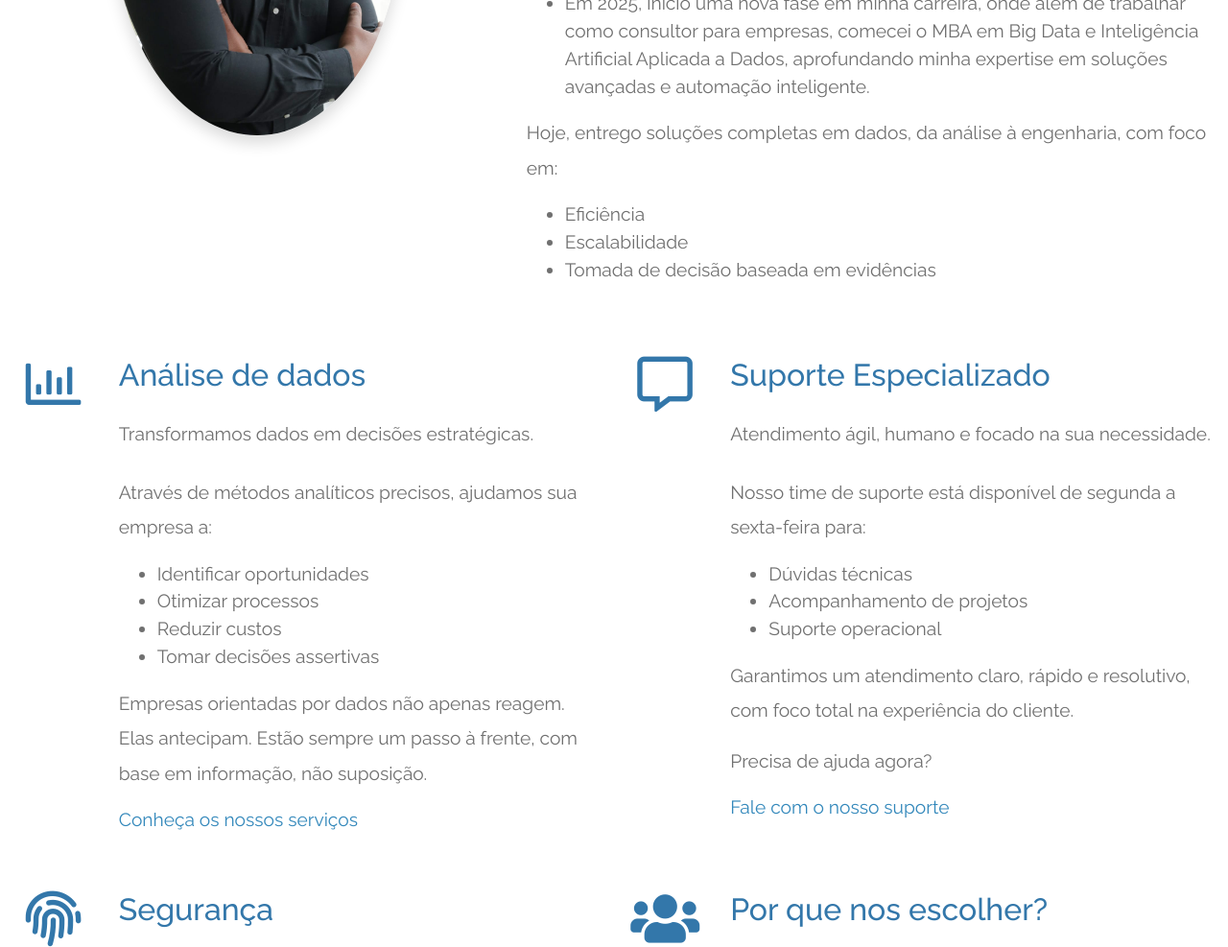
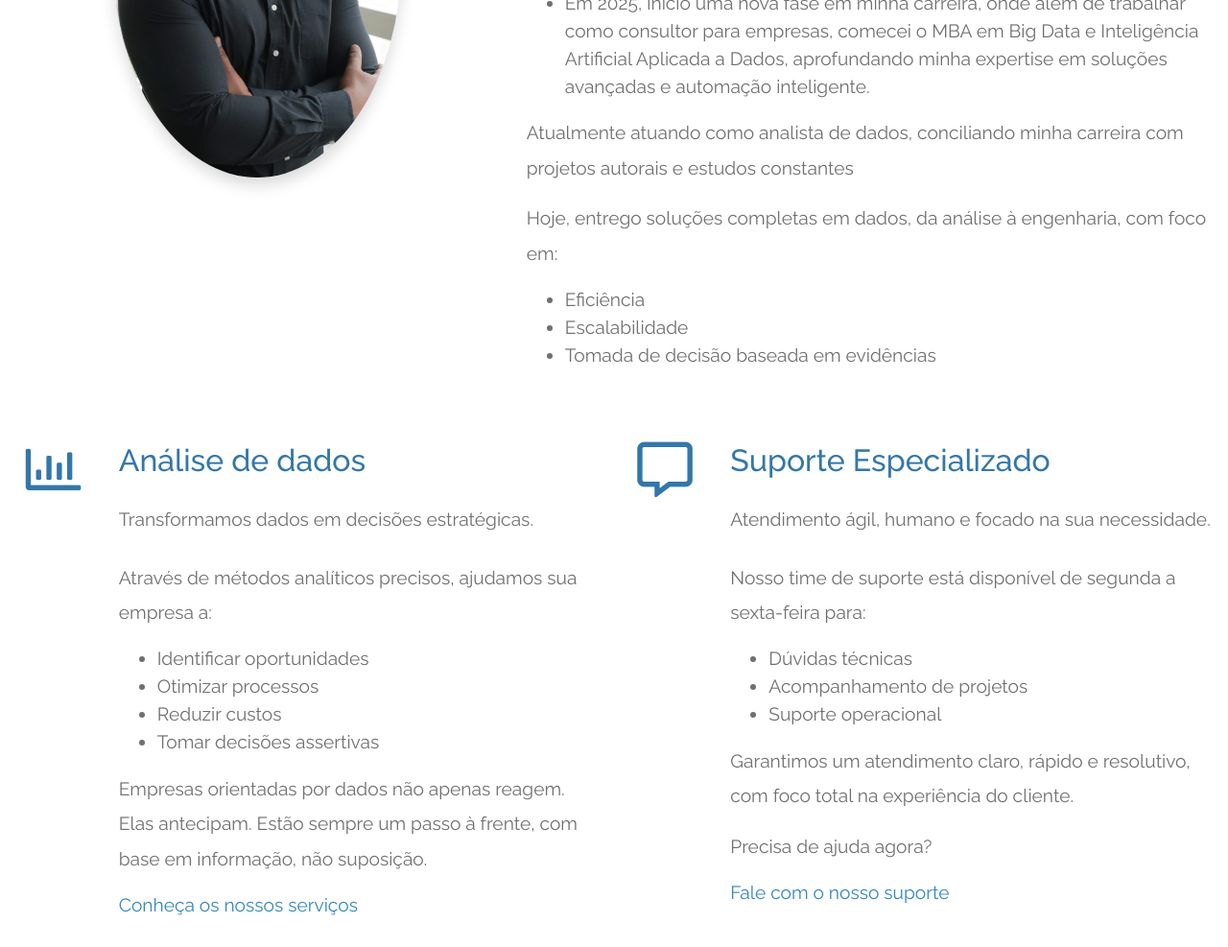
Before and after one commit to reginaldoa/Site_pessoal, a plain HTML site: page index.html in a window 1280 px wide. Shown: the part 1380-2367 px from the top of the page at 96% size. Drawn offline with Linux system fonts and the light colour scheme.

Commit message:
Update index.html

```diff
--- a/index.html
+++ b/index.html
@@ -88,6 +88,7 @@ https://www.tooplate.com/view/2117-infinite-loop
                         <li>No mesmo ano, iniciei uma pós-graduação em Gestão de Tecnologia, com foco em alinhar práticas técnicas aos objetivos estratégicos das empresas.</li>
                         <li>Em 2025, inicio uma nova fase em minha carreira, onde além de trabalhar como consultor para empresas, comecei o MBA em Big Data e Inteligência Artificial Aplicada a Dados, aprofundando minha expertise em soluções avançadas e automação inteligente.</li>
                       </ul>
+                      <p>Atualmente atuando como analista de dados, conciliando minha carreira com projetos autorais e estudos constantes</p>
                       <p>Hoje, entrego soluções completas em dados, da análise à engenharia, com foco em:</p>
                       <ul>
                         <li>Eficiência</li>
```
